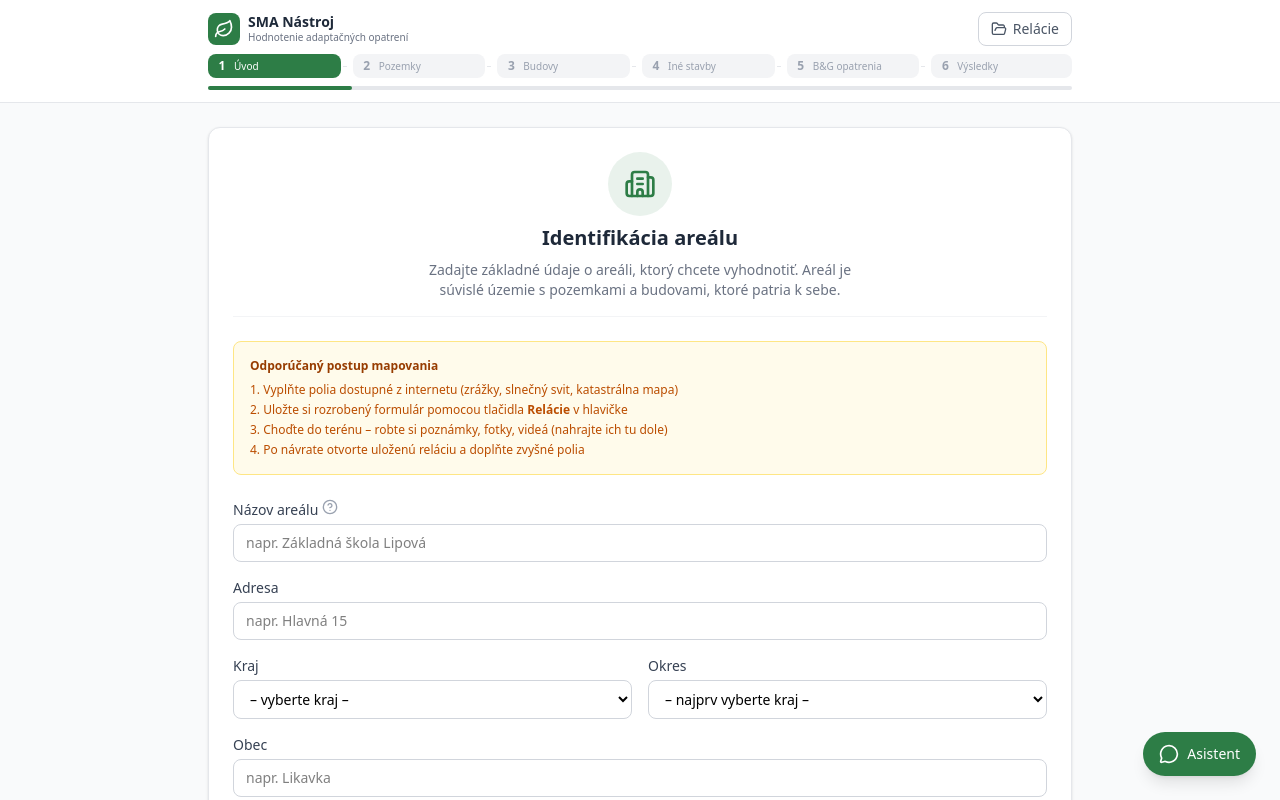
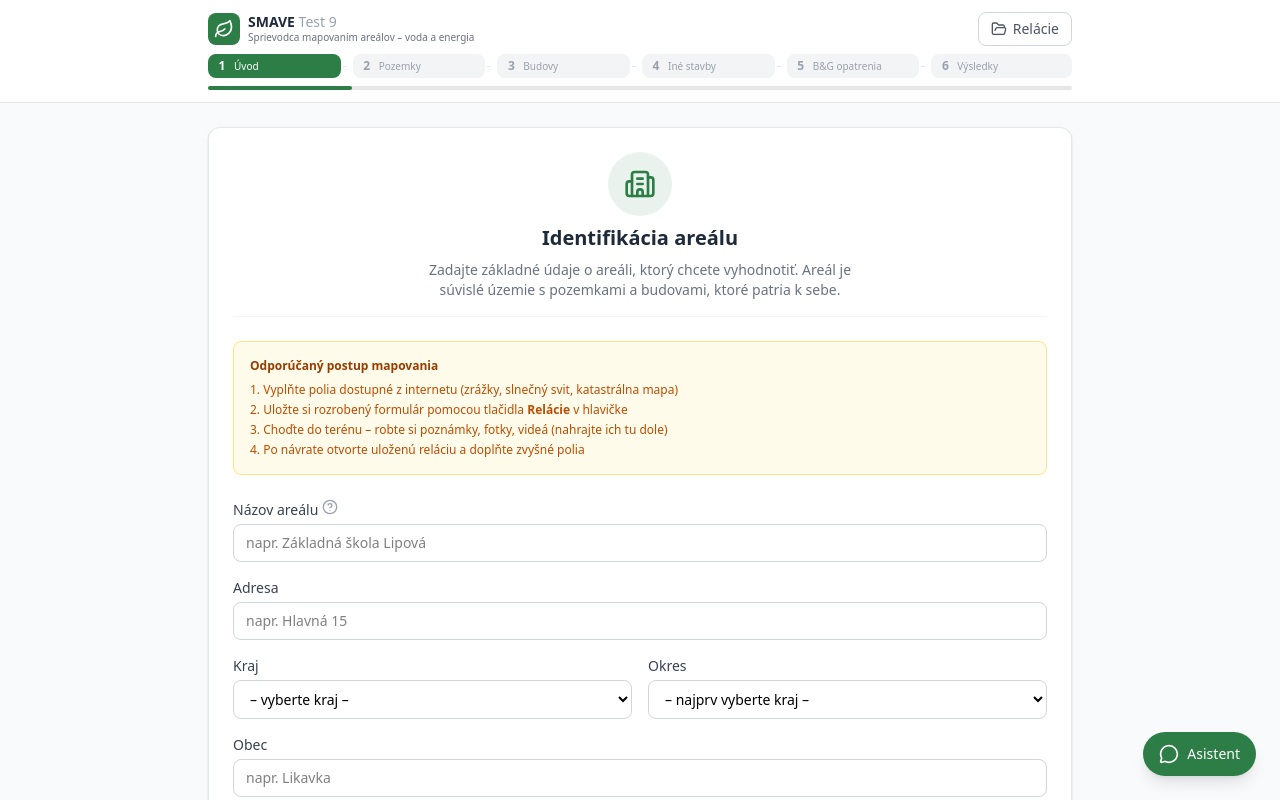
Before and after one commit to michalzarnay/sma-nastroj, a React (Vite) app: page / in a window 1280 px wide. Shown: the top 800 px of the page. Built offline with nearby package versions, Linux system fonts and the light colour scheme.

Commit message:
chore: premenovanie na SMAVE + verzia Test 9 v hlavičke

```diff
--- a/src/components/layout/Header.tsx
+++ b/src/components/layout/Header.tsx
@@ -22,8 +22,8 @@ export function Header({ currentStep, totalSteps, visitedSteps, onGoTo, extraAct
               <Leaf className="w-5 h-5 text-white" />
             </div>
             <div>
-              <h1 className="text-sm font-bold text-gray-800 leading-tight">SMA Nástroj</h1>
-              <p className="text-[10px] text-gray-500 hidden sm:block">Hodnotenie adaptačných opatrení</p>
+              <h1 className="text-sm font-bold text-gray-800 leading-tight">SMAVE <span className="font-normal text-gray-400">Test 9</span></h1>
+              <p className="text-[10px] text-gray-500 hidden sm:block">Sprievodca mapovaním areálov – voda a energia</p>
             </div>
           </div>
           <div className="flex items-center gap-2">
```
